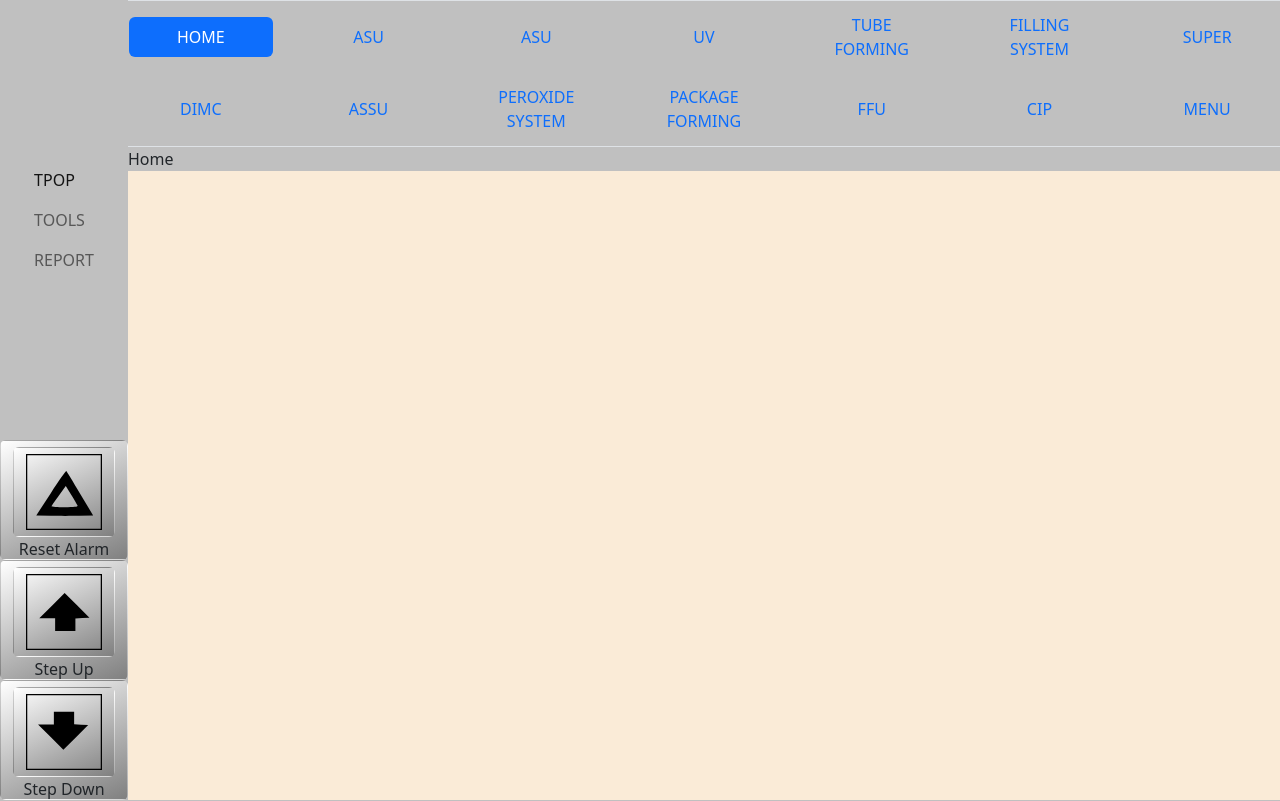
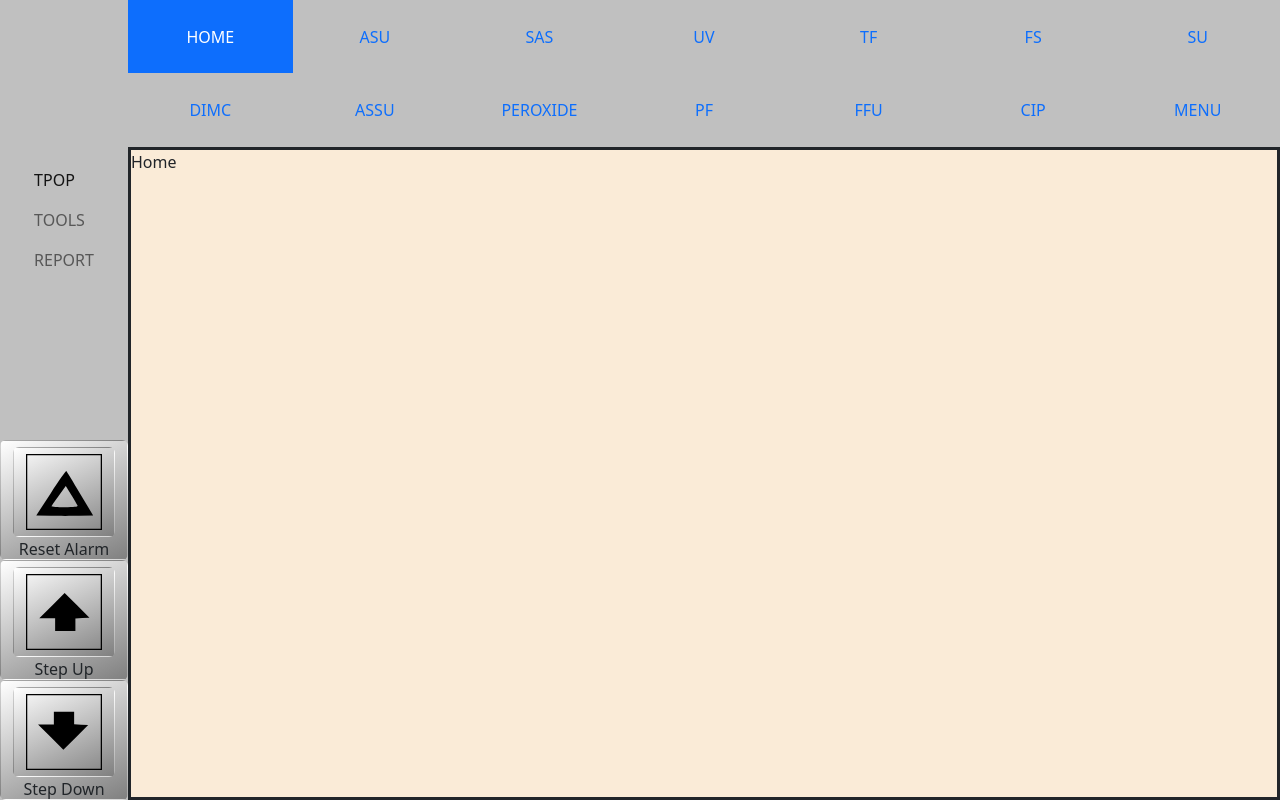
Before and after one commit to MartinCapriata/TDM, a plain HTML site: page pages/tpopHome.html in a window 1280 px wide. Drawn offline with Linux system fonts and the light colour scheme; files whose address does not match are found by name.

Commit message:
C4: bugs responsivos resultos

```diff
--- a/css/tpopHomeStyles.css
+++ b/css/tpopHomeStyles.css
@@ -1,11 +1,12 @@
 *{
     margin: 0;
     padding: 0;
-    background-color: silver;
+    box-sizing: border-box;
 }
 .layout{
     display: grid;
     height: 100vh;
+    background-color: silver;
     grid-template-columns:10% repeat(7, 1fr) ;
     grid-template-rows:repeat(3, 1fr) repeat(3, 15%) ;
     grid-template-areas:"nav tpopNav tpopNav tpopNav tpopNav tpopNav tpopNav tpopNav"
@@ -31,7 +32,20 @@
 .tpopNav{
     grid-area: tpopNav;
     padding: 0;
+    display: grid;
 }
+.tpopNav .d-flex {
+    flex: 1;
+    justify-content: center;
+  }
+  .tpopNav .d-flex .nav-item {
+    align-items: center;
+    display: flex;
+  }
+  .tpopNav .d-flex .nav-item button {
+    height: 100%;
+    border-radius: 0;
+  }
 .tpopNavMob{
         display: none;
     }
@@ -39,8 +53,6 @@
     grid-area: workArea;
     background-color:antiquewhite ;
     border-style: solid;
-    border: 10px;
-    border-color: rgb(163, 1, 1);
 }
 .btn{
     background: linear-gradient(155deg, white 0%, gray 100%);
@@ -50,7 +62,7 @@
     border: 1px;
     border-color: black;
 }
-.hijo{
+.height{
     height: 100%;
 }
 .modules{
@@ -66,6 +78,7 @@
     }
     .tpopNavMob{
         grid-area: tpopNavMob;
+        display: block
 }
     .tpopNav{
         display: none;
--- a/pages/tpopHome.html
+++ b/pages/tpopHome.html
@@ -43,68 +43,108 @@
     </div>
 
     <!-- Navegador TPOP para los modulos de la maquina -->
-    <nav class="container-fluid d-flex tpopNav border">
-      <ul class="nav nav-pills nav-justified" id="pills-tab" role="tablist">
-        <div class="row flex-fill align-items-center">
-          <li class="nav-item col" role="presentation">
+    <section class="container-fluid tpopNav">
+      <ul class="nav nav-pills nav-justified d-flex flex-column" id="pills-tab" role="tablist">
+        <div class="d-flex">
+          <li class="nav-item" role="presentation">
           <button class="nav-link active" id="pills-home-tab" data-bs-toggle="pill" data-bs-target="#pills-home" type="button" role="tab" aria-controls="pills-home" aria-selected="true">HOME</button>
           </li>
-          <li class="nav-item col">
-            <a class="nav-link" data-bs-toggle="pill" href="#asu">ASU</a>
+          <li class="nav-item" role="presentation">
+            <button class="nav-link" id="pills-asu-tab" data-bs-toggle="pill" data-bs-target="#pills-asu" type="button" role="tab" aria-controls="pills-asu"  aria-selected="false">ASU</button>
           </li>
-          <li class="nav-item col">
-            <a class="nav-link" data-bs-toggle="pill" href="#assu">ASU</a>
+          <li class="nav-item" role="presentation">
+            <button class="nav-link" id="pills-sas-tab" data-bs-toggle="pill" data-bs-target="#pills-sas" type="button" role="tab" aria-controls="pills-sas"  aria-selected="false">SAS</button>
           </li>
-          <li class="nav-item col" role="presentation">
-            <button class="nav-link" id="pills-uv-tab" data-bs-toggle="pill"  data-bs-target="#pills-uv" type="button" role="tab"  aria-controls="pills-uv" aria-selected="false">UV</button>
+          <li class="nav-item" role="presentation">
+            <button class="nav-link" id="pills-uv-tab" data-bs-toggle="pill" data-bs-target="#pills-uv" type="button" role="tab" aria-controls="pills-uv"   aria-selected="false">UV</button>
           </li>
-          <li class="nav-item col" role="presentation">
-            <button class="nav-link" id="pills-tf-tab" data-bs-toggle="pill"  data-bs-target="#pills-tf" type="button" role="tab"  aria-controls="pills-tf" aria-selected="false">TUBE FORMING</button>
+          <li class="nav-item" role="presentation">
+            <button class="nav-link" id="pills-tf-tab" data-bs-toggle="pill" data-bs-target="#pills-tf" type="button" role="tab" aria-controls="pills-tf"   aria-selected="false">TF</button>
           </li>
-          <li class="nav-item col" role="presentation">
-            <button class="nav-link" id="pills-fs-tab" data-bs-toggle="pill"  data-bs-target="#pills-fs" type="button" role="tab"  aria-controls="pills-fs" aria-selected="false">FILLING SYSTEM</button>
+          <li class="nav-item" role="presentation">
+            <button class="nav-link" id="pills-fs-tab" data-bs-toggle="pill" data-bs-target="#pills-fs" type="button" role="tab" aria-controls="pills-fs"   aria-selected="false">FS</button>
           </li>
-          <li class="nav-item col" role="presentation">
-            <button class="nav-link" id="pills-su-tab" data-bs-toggle="pill"  data-bs-target="#pills-su" type="button" role="tab"  aria-controls="pills-su" aria-selected="false">SUPER</button>
+          <li class="nav-item" role="presentation">
+            <button class="nav-link" id="pills-su-tab" data-bs-toggle="pill" data-bs-target="#pills-su" type="button" role="tab" aria-controls="pills-su"   aria-selected="false">SU</button>
           </li>
         </div>
-        <div class="row d-flex flex-row flex-fill align-items-center">
-          <li class="nav-item col" role="presentation">
-            <button class="nav-link" id="pills-dimc-tab" data-bs-toggle="pill" data-bs-target="#pills-dimc" type="button" role="tab"  aria-controls="pills-dimc" aria-selected="false">DIMC</button>
+        <div class="d-flex">
+          <li class="nav-item" role="presentation">
+            <button class="nav-link" id="pills-dimc-tab" data-bs-toggle="pill" data-bs-target="#pills-dimc" type="button" role="tab" aria-controls="pills-dimc"   aria-selected="false">DIMC</button>
           </li>
-          <li class="nav-item col" role="presentation">
-            <button class="nav-link" id="pills-assu-tab" data-bs-toggle="pill" data-bs-target="#pills-assu" type="button" role="tab"  aria-controls="pills-assu" aria-selected="false">ASSU</button>
+          <li class="nav-item" role="presentation">
+            <button class="nav-link" id="pills-assu-tab" data-bs-toggle="pill" data-bs-target="#pills-assu" type="button" role="tab" aria-controls="pills-assu"   aria-selected="false">ASSU</button>
           </li>
-          <li class="nav-item col" role="presentation">
-            <button class="nav-link" id="pills-perox-tab" data-bs-toggle="pill" data-bs-target="#pills-perox" type="button" role="tab"  aria-controls="pills-perox" aria-selected="false">PEROXIDE SYSTEM</button>
+          <li class="nav-item" role="presentation">
+            <button class="nav-link" id="pills-perox-tab" data-bs-toggle="pill" data-bs-target="#pills-perox" type="button" role="tab" aria-controls="pills-perox"  aria-selected="false">PEROXIDE</button>
           </li>
-          <li class="nav-item col" role="presentation">
-            <button class="nav-link" id="pills-pf-tab" data-bs-toggle="pill" data-bs-target="#pills-pf" type="button" role="tab"  aria-controls="pills-pf" aria-selected="false">PACKAGE FORMING</button>
+          <li class="nav-item" role="presentation">
+            <button class="nav-link" id="pills-pf-tab" data-bs-toggle="pill" data-bs-target="#pills-pf" type="button" role="tab" aria-controls="pills-pf"   aria-selected="false">PF</button>
           </li>
-          <li class="nav-item col" role="presentation">
-            <button class="nav-link" id="pills-ffu-tab" data-bs-toggle="pill" data-bs-target="#pills-ffu" type="button" role="tab"  aria-controls="pills-ffu" aria-selected="false">FFU</button>
+          <li class="nav-item" role="presentation">
+            <button class="nav-link" id="pills-tf-ffu" data-bs-toggle="pill" data-bs-target="#pills-ffu" type="button" role="tab" aria-controls="pills-ffu"   aria-selected="false">FFU</button>
           </li>
-          <li class="nav-item col" role="presentation">
-            <button class="nav-link" id="pills-cip-tab" data-bs-toggle="pill" data-bs-target="#pills-cip" type="button" role="tab"  aria-controls="pills-cip" aria-selected="false">CIP</button>
+          <li class="nav-item" role="presentation">
+            <button class="nav-link" id="pills-fs-cip" data-bs-toggle="pill" data-bs-target="#pills-cip" type="button" role="tab" aria-controls="pills-cip"   aria-selected="false">CIP</button>
           </li>
-          <li class="nav-item col" role="presentation">
-            <button class="nav-link" id="pills-menu-tab" data-bs-toggle="pill" data-bs-target="#pills-menu" type="button" role="tab"  aria-controls="pills-menu" aria-selected="false">MENU</button>
+          <li class="nav-item" role="presentation">
+            <button class="nav-link" id="pills-menu-tab" data-bs-toggle="pill" data-bs-target="#pills-menu" type="button" role="tab" aria-controls="pills-menu"   aria-selected="false">MENU</button>
           </li>
         </div>
       </ul>
-    </nav>
+    </section>
     <!--Navegador TPOP que solo se vera en mobiles -->
-    <nav class="tpopNavMob">
-      <li class="nav-item dropdown">
-        <a class="nav-link dropdown-toggle" data-bs-toggle="dropdown" href="#" role="tablist" aria-expanded="false">Dropdown</a>
-      <ul class="dropdown-menu">
-        <li><a class="dropdown-item" href="#">Home</a></li>
-        <li class="nav-item" role="presentation"><button class="nav-link" id="pills-asu-tab" data-bs-toggle="pill" data-bs-target="#pills-asu" type="button" role="tab" aria-controls="pills-asu" aria-selected="false">ASU</button></li>
-        <li><a class="dropdown-item" href="#">SAS</a></li>
-        <li><a class="dropdown-item" href="#">UV</a></li>
+    <section class="tpopNavMob">
+      <ul class="nav nav-pills">
+        <li class="nav-item dropdown">
+          <a class="nav-link dropdown-toggle" data-bs-toggle="dropdown" href="#" role="tablist" aria-expanded="false"></a>
+        <ul class="dropdown-menu">
+          <li class="nav-item" role="presentation">
+            <button class="nav-link active" id="pills-home-tab" data-bs-toggle="pill" data-bs-target="#pills-home" type="button" role="tab" aria-controls="pills-home" aria-selected="true">HOME</button>
+            </li>
+            <li class="nav-item" role="presentation">
+              <button class="nav-link" id="pills-asu-tab" data-bs-toggle="pill" data-bs-target="#pills-asu" type="button" role="tab" aria-controls="pills-asu"  aria-selected="false">ASU</button>
+            </li>
+            <li class="nav-item" role="presentation">
+              <button class="nav-link" id="pills-sas-tab" data-bs-toggle="pill" data-bs-target="#pills-sas" type="button" role="tab" aria-controls="pills-sas"  aria-selected="false">SAS</button>
+            </li>
+            <li class="nav-item" role="presentation">
+              <button class="nav-link" id="pills-uv-tab" data-bs-toggle="pill" data-bs-target="#pills-uv" type="button" role="tab" aria-controls="pills-uv"   aria-selected="false">UV</button>
+            </li>
+            <li class="nav-item" role="presentation">
+              <button class="nav-link" id="pills-tf-tab" data-bs-toggle="pill" data-bs-target="#pills-tf" type="button" role="tab" aria-controls="pills-tf"   aria-selected="false">TF</button>
+            </li>
+            <li class="nav-item" role="presentation">
+              <button class="nav-link" id="pills-fs-tab" data-bs-toggle="pill" data-bs-target="#pills-fs" type="button" role="tab" aria-controls="pills-fs"   aria-selected="false">FS</button>
+            </li>
+            <li class="nav-item" role="presentation">
+              <button class="nav-link" id="pills-su-tab" data-bs-toggle="pill" data-bs-target="#pills-su" type="button" role="tab" aria-controls="pills-su"   aria-selected="false">SU</button>
+            </li>
+          <li class="nav-item" role="presentation">
+            <button class="nav-link" id="pills-dimc-tab" data-bs-toggle="pill" data-bs-target="#pills-dimc" type="button" role="tab" aria-controls="pills-dimc"   aria-selected="false">DIMC</button>
+          </li>
+          <li class="nav-item" role="presentation">
+            <button class="nav-link" id="pills-assu-tab" data-bs-toggle="pill" data-bs-target="#pills-assu" type="button" role="tab" aria-controls="pills-assu"   aria-selected="false">ASSU</button>
+          </li>
+          <li class="nav-item" role="presentation">
+            <button class="nav-link" id="pills-perox-tab" data-bs-toggle="pill" data-bs-target="#pills-perox" type="button" role="tab" aria-controls="pills-perox"  aria-selected="false">PEROXIDE</button>
+          </li>
+          <li class="nav-item" role="presentation">
+            <button class="nav-link" id="pills-pf-tab" data-bs-toggle="pill" data-bs-target="#pills-pf" type="button" role="tab" aria-controls="pills-pf"   aria-selected="false">PF</button>
+          </li>
+          <li class="nav-item" role="presentation">
+            <button class="nav-link" id="pills-tf-ffu" data-bs-toggle="pill" data-bs-target="#pills-ffu" type="button" role="tab" aria-controls="pills-ffu"   aria-selected="false">FFU</button>
+          </li>
+          <li class="nav-item" role="presentation">
+            <button class="nav-link" id="pills-fs-cip" data-bs-toggle="pill" data-bs-target="#pills-cip" type="button" role="tab" aria-controls="pills-cip"   aria-selected="false">CIP</button>
+          </li>
+          <li class="nav-item" role="presentation">
+            <button class="nav-link" id="pills-menu-tab" data-bs-toggle="pill" data-bs-target="#pills-menu" type="button" role="tab" aria-controls="pills-menu"   aria-selected="false">MENU</button>
+          </li>
+        </ul>
       </ul>
     </li>
-    </nav>
+  </section>
       <!-- Areas de trabajo para los distintos modulos -->
         <div class="workArea tab-content" id="pills-tabContent">
           <div class="tab-pane fade show active" id="pills-home" role="tabpanel" aria-labelledby="pills-home-tab" tabindex="0">Home</div>
@@ -117,7 +157,7 @@
           </div>
           <div class="tab-pane fade" id="pills-sas" role="tabpanel" aria-labelledby="pills-sas-tab" tabindex="0">...</div>
           <div class="tab-pane fade" id="pills-uv" role="tabpanel" aria-labelledby="pills-uv-tab" tabindex="0">...</div>
-          <div class="tab-pane fade" id="pills-tf" role="tabpanel" aria-labelledby="pills-tf-tab" tabindex="0">...</div>
+          <div class="tab-pane fade" id="pills-tf" role="tabpanel" aria-labelledby="pills-tf-tab" tabindex="0">TUBE FORMING</div>
           <div class="tab-pane fade" id="pills-fs" role="tabpanel" aria-labelledby="pills-fs-tab" tabindex="0">Prof</div>
           <div class="tab-pane fade" id="pills-su" role="tabpanel" aria-labelledby="pills-su-tab" tabindex="0">...</div>
           <div class="tab-pane fade" id="pills-dimc" role="tabpanel" aria-labelledby="pills-dimc-tab" tabindex="0">...</div>
```
